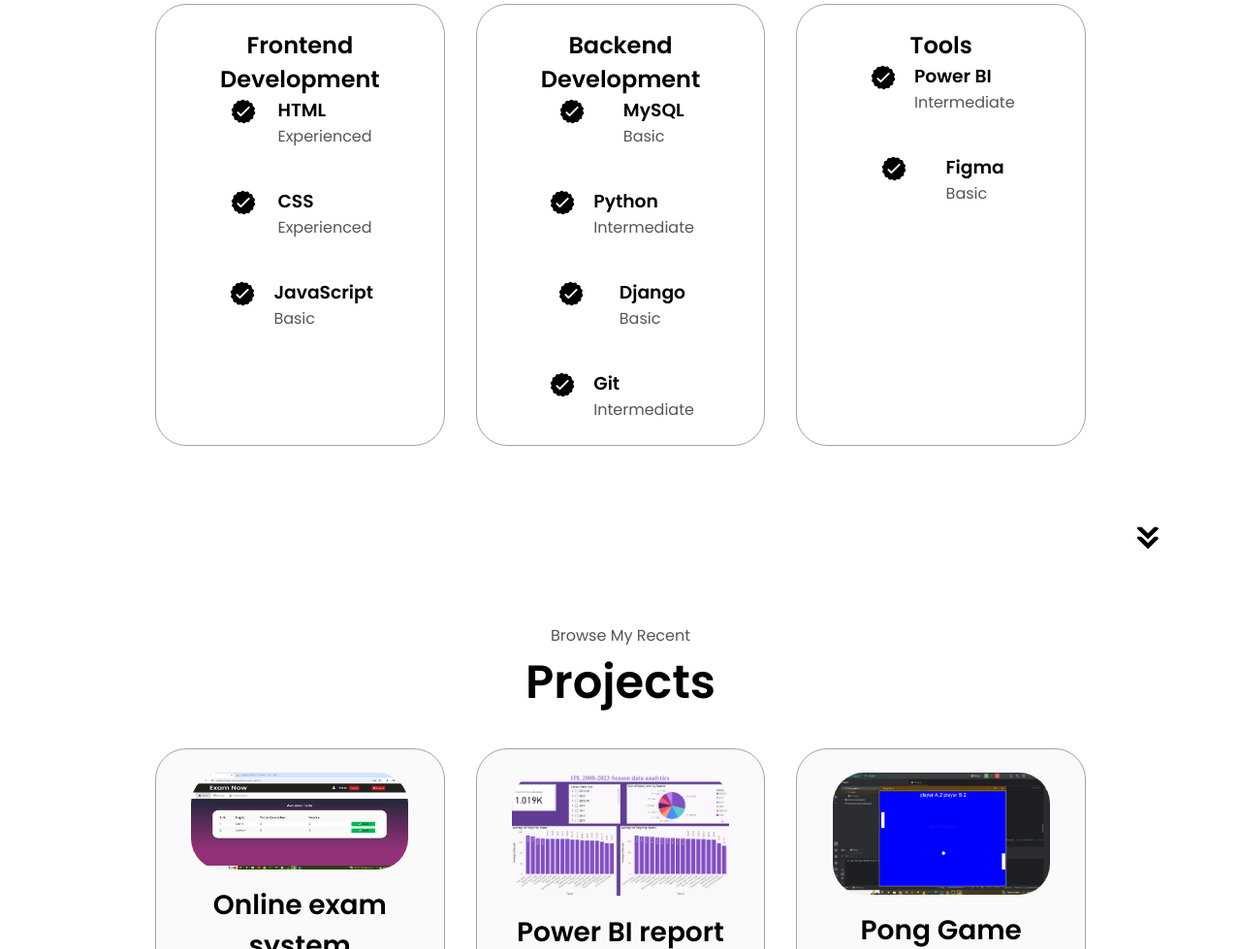
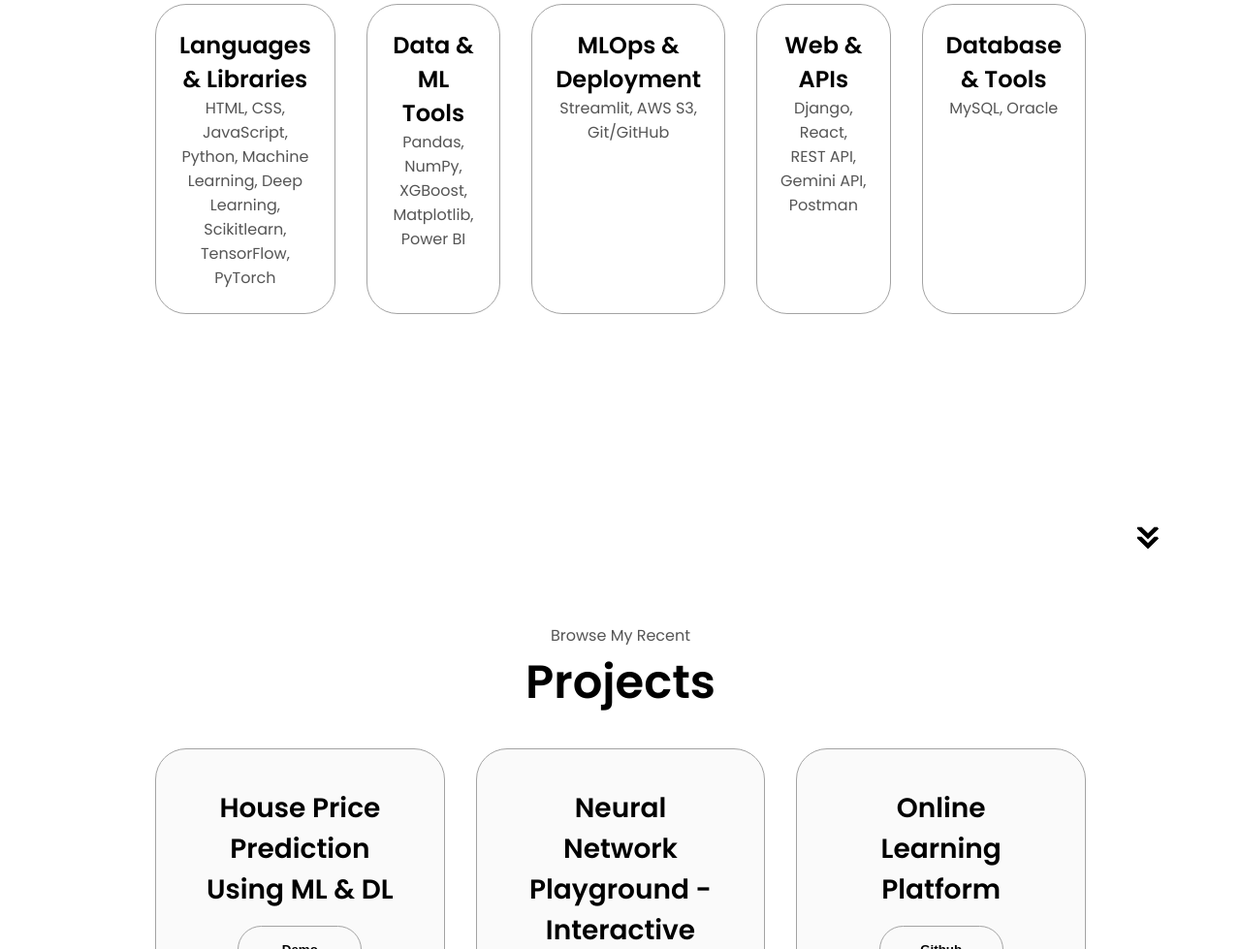
Before and after one commit to nanthakumar1406/Portfolio, a plain HTML site: page index.html in a window 1280 px wide. Shown: the part 1821-2800 px from the top of the page at 97% size. Drawn offline with nearby package versions, Linux system fonts and the light colour scheme.

Commit message:
Update index.html

```diff
--- a/index.html
+++ b/index.html
@@ -43,7 +43,7 @@
       <div class="section__text">
         <p class="section__text__p1">Hello, I'm</p>
         <h1 class="title">Nantha kumar</h1>
-        <p class="section__text__p2">Python Developer</p>
+        <p class="section__text__p2"><span class="text"></span></p>
         <div class="btn-container">
           <button
             class="btn btn-color-2"
@@ -127,118 +127,24 @@
       <div class="Skills">
         <div class="about-containers">
           <div class="details-container">
-            <h2 class="Skills">Frontend Development</h2>
-            <div class="article-container">
-              <article>
-                <img
-                  src="./assets/checkmark.png"
-                  alt="Experience icon"
-                  class="icon"
-                />
-                <div>
-                  <h3>HTML</h3>
-                  <p>Experienced</p>
-                </div>
-              </article>
-              <article>
-                <img
-                  src="./assets/checkmark.png"
-                  alt="Experience icon"
-                  class="icon"
-                />
-                <div>
-                  <h3>CSS</h3>
-                  <p>Experienced</p>
-                </div>
-              </article>
-              <article>
-                <img
-                  src="./assets/checkmark.png"
-                  alt="Experience icon"
-                  class="icon"
-                />
-                <div>
-                  <h3>JavaScript</h3>
-                  <p>Basic</p>
-                </div>
-              </article>
-            </div>
+            <h2 class="Skills">Languages & Libraries</h2>
+            <p>HTML, CSS, JavaScript, Python, Machine Learning, Deep Learning, Scikitlearn, TensorFlow, PyTorch</p>
           </div>
           <div class="details-container">
-            <h2 class="Skills">Backend Development</h2>
-            <div class="article-container">
-              <article>
-                <img
-                  src="./assets/checkmark.png"
-                  alt="Experience icon"
-                  class="icon"
-                />
-                <div>
-                  <h3>MySQL</h3>
-                  <p>Basic</p>
-                </div>
-              </article>
-              <article>
-                <img
-                  src="./assets/checkmark.png"
-                  alt="Experience icon"
-                  class="icon"
-                />
-                <div>
-                  <h3>Python</h3>
-                  <p>Intermediate</p>
-                </div>
-              </article>
-              <article>
-                <img
-                  src="./assets/checkmark.png"
-                  alt="Experience icon"
-                  class="icon"
-                />
-                <div>
-                  <h3>Django</h3>
-                  <p>Basic</p>
-                </div>
-              </article>
-              <article>
-                <img
-                  src="./assets/checkmark.png"
-                  alt="Experience icon"
-                  class="icon"
-                />
-                <div>
-                  <h3>Git</h3>
-                  <p>Intermediate</p>
-                </div>
-              </article>
-            </div>
+            <h2 class="Skills">Data & ML Tools</h2>
+            <p>Pandas, NumPy, XGBoost, Matplotlib, Power BI</p>
           </div>
           <div class="details-container">
-            <h2 class="Skills">Tools</h2>
-            <div class="article-container">
-              <article>
-                <img
-                  src="./assets/checkmark.png"
-                  alt="Experience icon"
-                  class="icon"
-                />
-                <div>
-                  <h3>Power BI</h3>
-                  <p>Intermediate</p>
-                </div>
-              </article>
-              <article>
-                <img
-                  src="./assets/checkmark.png"
-                  alt="Experience icon"
-                  class="icon"
-                />
-                <div>
-                  <h3>Figma</h3>
-                  <p>Basic</p>
-                </div>
-              </article>
-            </div>
+            <h2 class="Skills">MLOps & Deployment</h2>
+            <p>Streamlit, AWS S3, Git/GitHub</p>
+          </div>
+          <div class="details-container">
+            <h2 class="Skills">Web & APIs</h2>
+            <p>Django, React, REST API, Gemini API, Postman</p>
+          </div>
+          <div class="details-container">
+            <h2 class="Skills">Database & Tools</h2>
+            <p>MySQL, Oracle</p>
           </div>
         </div>
       </div>
@@ -255,57 +161,33 @@
       <div class="Skills">
         <div class="about-containers">
           <div class="details-container color-container">
-            <div class="article-container">
-              <img
-                src="./assets/project1.png"
-                alt="Project 1"
-                class="project-img"
-              />
-            </div>
-            <h2 class="skills-sub-title project-title">Online exam system</h2>
+            <h2 class="skills-sub-title project-title">House Price Prediction Using ML & DL</h2>
             <div class="btn-container">
-              <button
-                class="btn btn-color-2 project-btn"
-                onclick="location.href='https://github.com/nanthakumar1406/case-study'"
-              >
-                Github
-              </button>
+              <button class="btn btn-color-2 project-btn" onclick="location.href='https://housepricepredictionappml.streamlit.app/'">Demo</button>
             </div>
           </div>
           <div class="details-container color-container">
-            <div class="article-container">
-              <img
-                src="./assets/project2.jpg"
-                alt="Project 2"
-                class="project-img"
-              />
+            <h2 class="skills-sub-title project-title">Neural Network Playground - Interactive Visualization Tool</h2>
+            <div class="btn-container">
+              <button class="btn btn-color-2 project-btn" onclick="location.href='https://neuralnetwork-playground.streamlit.app/'">Demo</button>
             </div>
-            <h2 class="skills-sub-title project-title">Power BI report</h2>
+          </div>
+          <!-- <div class="details-container color-container">
+            <h2 class="skills-sub-title project-title">Data Visualization for Students' Performance</h2>
             <div class="btn-container">
-              <!--<button
-                class="btn btn-color-2 project-btn"
-                onclick="location.href='"
-              >
-                Github
-              </button> -->
+              <button class="btn btn-color-2 project-btn" onclick="location.href='https://studentvis.streamlit.app/'">Demo</button>
+            </div>
+          </div> -->
+          <div class="details-container color-container">
+            <h2 class="skills-sub-title project-title">Online Learning Platform</h2>
+            <div class="btn-container">
+              <button class="btn btn-color-2 project-btn" onclick="location.href='https://github.com/nanthakumar1406/OnlineLearningPlatform'">Github</button>
             </div>
           </div>
           <div class="details-container color-container">
-            <div class="article-container">
-              <img
-                src="./assets/pong.PNG"
-                alt="Project 3"
-                class="project-img"
-              />
-            </div>
-            <h2 class="skills-sub-title project-title">Pong Game</h2>
+            <h2 class="skills-sub-title project-title">Iris Using Neural Network</h2>
             <div class="btn-container">
-              <button
-                class="btn btn-color-2 project-btn"
-                onclick="location.href='https://github.com/nanthakumar1406/Pong_game'"
-              >
-                Github
-              </button>
+              <button class="btn btn-color-2 project-btn" onclick="location.href='https://iris-flowers.streamlit.app/'">Demo</button>
             </div>
           </div>
         </div>
@@ -352,6 +234,7 @@
       </nav>
       <p>Copyright &#169; 2024 Nantha Kumar. All Rights Reserved.</p>
     </footer>
+    <script src="https://cdn.jsdelivr.net/npm/typed.js@2.0.12"></script>
     <script src="script.js"></script>
   </body>
 </html>
```
